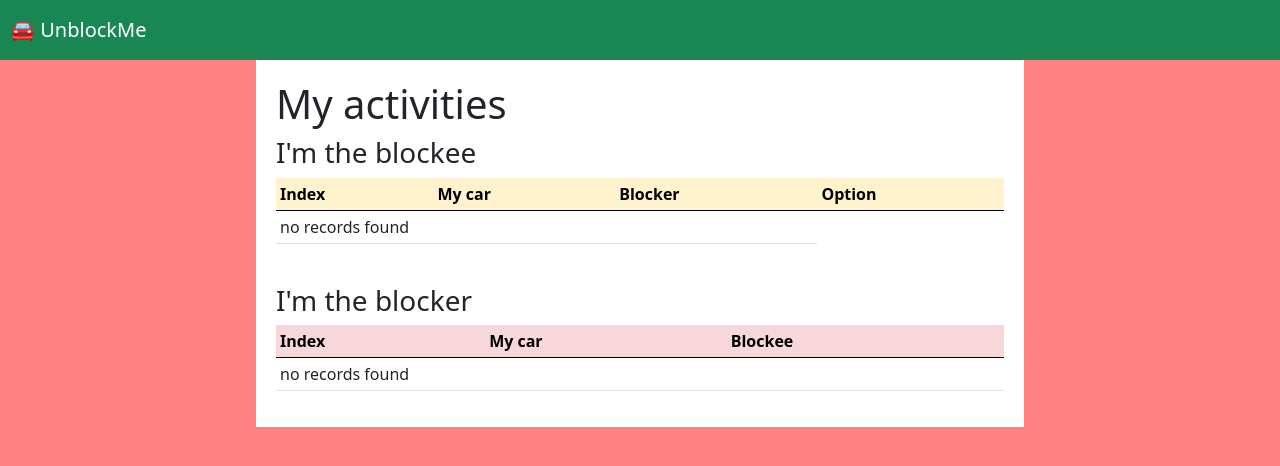
After one commit to CristianaCostache/Unblockme, a Symfony app: template templates/activity/index.html.twig in a window 1280 px wide. The commit adds this page. Shown: the top 466 px of the page. Run offline with Twig, Linux system fonts and the light colour scheme; the template is opened without the code that fills it, so the values that code supplies are empty; some libraries are stand-ins or nearby versions.

Commit message:
Add my activities section and the solve button for the blockee, catch some errors, edit/delete fix

```diff
--- a/src/Entity/Activity.php
+++ b/src/Entity/Activity.php
@@ -73,5 +73,8 @@ class Activity
         return $this;
     }
 
-
+//    public function __toString(): string
+//    {
+//        return $this->blockee . $this->blocker;
+//    }
 }
--- /dev/null
+++ b/templates/activity/_delete_form.html.twig
@@ -0,0 +1,4 @@
+<form method="post" action="{{ path('activity_delete', {'blocker': activity.blocker}) }}" onsubmit="return confirm('Are you sure you want to delete this item?');">
+    <input type="hidden" name="_token" value="{{ csrf_token('delete' ~ activity.blocker) }}">
+    <button class="btn btn-warning btn-sm">Solve</button>
+</form>
--- /dev/null
+++ b/templates/activity/index.html.twig
@@ -0,0 +1,72 @@
+{% extends 'base.html.twig' %}
+
+{% block title %}My cars{% endblock %}
+
+{% block body %}
+<style>
+    .table-hover1 tbody tr:hover td, .table-hover tbody tr:hover th {
+        background-color: #fff3cd;
+    }
+    .table-hover2 tbody tr:hover td, .table-hover tbody tr:hover th {
+        background-color: #f8d7da;
+    }
+</style>
+    <h1>My activities</h1>
+
+    <h3>I'm the blockee</h3>
+    <table class="table table-sm table-hover1">
+        <thead>
+        <tr class="table-warning">
+            <th>Index</th>
+            <th>My car</th>
+            <th>Blocker</th>
+            <th>Option</th>
+        </tr>
+        </thead>
+        <tbody>
+        {% for activity in activities_blockers %}
+            <tr>
+                <td>{{ loop.index }}</td>
+                <td>{{ random(['🚗', '🚕', '🚙', '🚐', '🚘', '🚖']) }}  {{ activity.blockee }}</td>
+                <td>{{ random(['🚗', '🚕', '🚙', '🚐', '🚘', '🚖']) }}  {{ activity.blocker }}</td>
+                <td>
+                    {{ include('activity/_delete_form.html.twig', {'button_label': 'Delete'}) }}
+                </td>
+            </tr>
+        {% else %}
+            <tr>
+                <td colspan="3">no records found</td>
+            </tr>
+        {% endfor %}
+        </tbody>
+    </table>
+<br>
+    <h3>I'm the blocker</h3>
+    <table class="table table-sm table-hover2">
+        <thead>
+            <tr class="table-danger">
+                <th>Index</th>
+                <th>My car</th>
+                <th>Blockee</th>
+            </tr>
+        </thead>
+        <tbody>
+        {% for activity in activities_blockees %}
+            <tr>
+                <td>{{ loop.index }}</td>
+                <td>{{ random(['🚗', '🚕', '🚙', '🚐', '🚘', '🚖']) }}  {{ activity.blocker }}</td>
+                <td>{{ random(['🚗', '🚕', '🚙', '🚐', '🚘', '🚖']) }}  {{ activity.blockee }}</td>
+                <td>
+
+                </td>
+            </tr>
+        {% else %}
+            <tr>
+                <td colspan="3">no records found</td>
+            </tr>
+        {% endfor %}
+        </tbody>
+    </table>
+
+
+{% endblock %}
--- a/templates/home/index.html.twig
+++ b/templates/home/index.html.twig
@@ -17,6 +17,9 @@
         <a class="btn btn-danger btn-lg" href="{{ path('iblocked') }}">I've Block Somebody</a>
         <br>
         <a class="btn btn-primary btn-lg" href="{{ path('whoblocked') }}">Who Blocked Me</a>
+        <br>
+        <a class="btn btn-warning btn-lg" href="{{ path('activities_index') }}">My activities</a>
+        <br>
     </div>
 </div>
 
--- a/templates/security/login.html.twig
+++ b/templates/security/login.html.twig
@@ -46,8 +46,9 @@
     </button>
     <br>
     <div>
+        <br>
     <h1 class="h3 mb-3 font-weight-normal">Don't have an account?</h1>
-        <button onclick="location.href='/register'" type="button" class="btn btn-success">Register</button>
+        <a  href = "{{ path('app_register') }}" class="btn btn-success">Register</a>
     </div>
 </form>
 {% endblock %}
```
Also changed, not shown: src/Controller/ActivityController.php (+53 -0 lines), src/Controller/LicensePlateController.php (+21 -3 lines), src/Service/ActivityService.php (+26 -0 lines), src/Service/LicensePlateService.php (+14 -0 lines), templates/license_plate/index.html.twig (+11 -4 lines).
